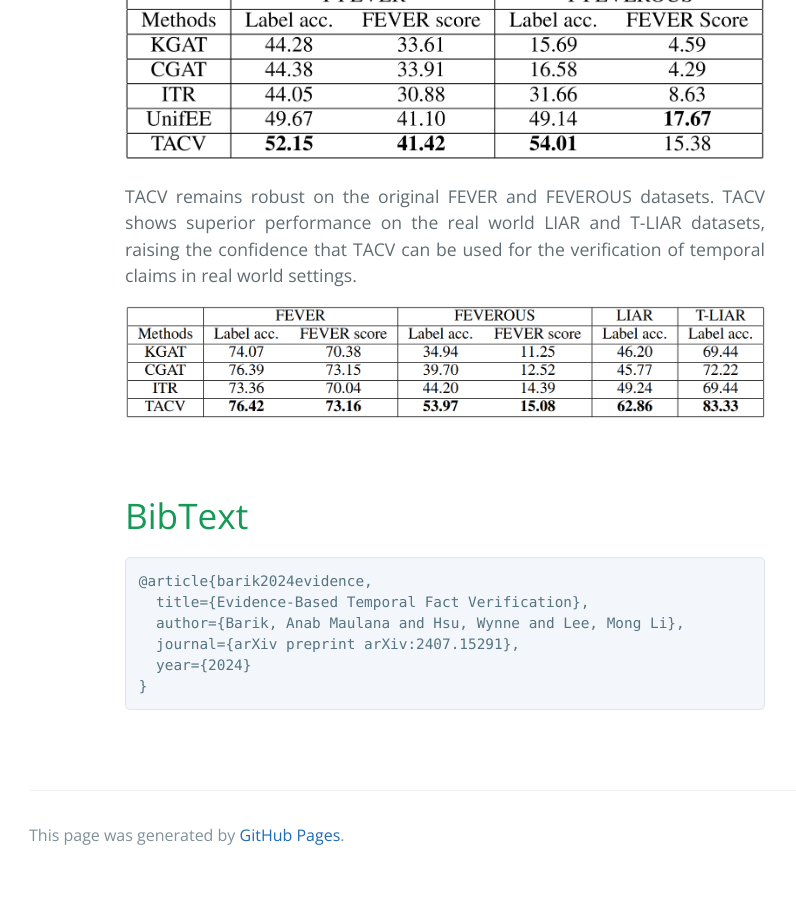
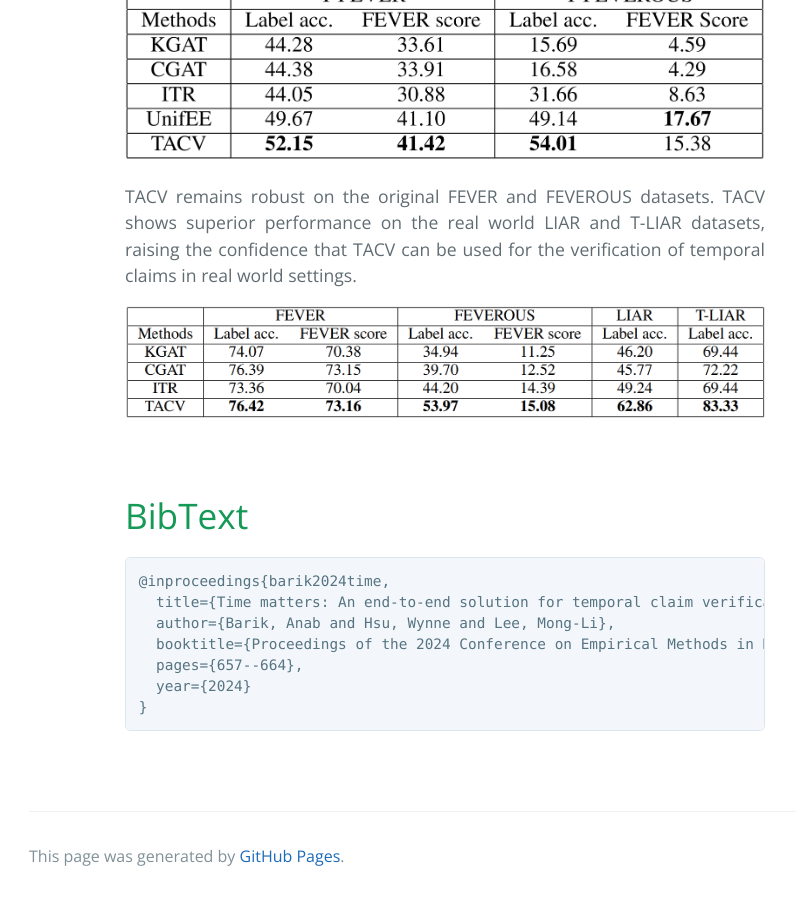
Before and after one commit to tacv-fv/tacv-fv.github.io, a Jekyll site: the page built from index.md, in a window 1280 px wide and 900 px high, scrolled down 3376 px. Shown: the whole window, without its empty margins (195-991 px from the left). Built offline with Jekyll 4.4.1, drawn with Linux system fonts in a browser that asks for light colours; the repository's description, which GitHub fills in, is left out; before the commit the page ends 4255 px from its top, so only the background shows below that.

Commit message:
Update default.html

```diff
--- a/_layouts/default.html
+++ b/_layouts/default.html
@@ -158,10 +158,11 @@
 
       <section class="main-content align-left">
         <h1 class="title" href="#bibtex" aria-hidden="true"><span class="octicon octicon-link"></span></a>BibText</h2>
-        <pre><code>@article{barik2024evidence,
-  title={Evidence-Based Temporal Fact Verification},
-  author={Barik, Anab Maulana and Hsu, Wynne and Lee, Mong Li},
-  journal={arXiv preprint arXiv:2407.15291},
+        <pre><code>@inproceedings{barik2024time,
+  title={Time matters: An end-to-end solution for temporal claim verification},
+  author={Barik, Anab and Hsu, Wynne and Lee, Mong-Li},
+  booktitle={Proceedings of the 2024 Conference on Empirical Methods in Natural Language Processing: Industry Track},
+  pages={657--664},
   year={2024}
 }</code></pre>
       </section>
```
